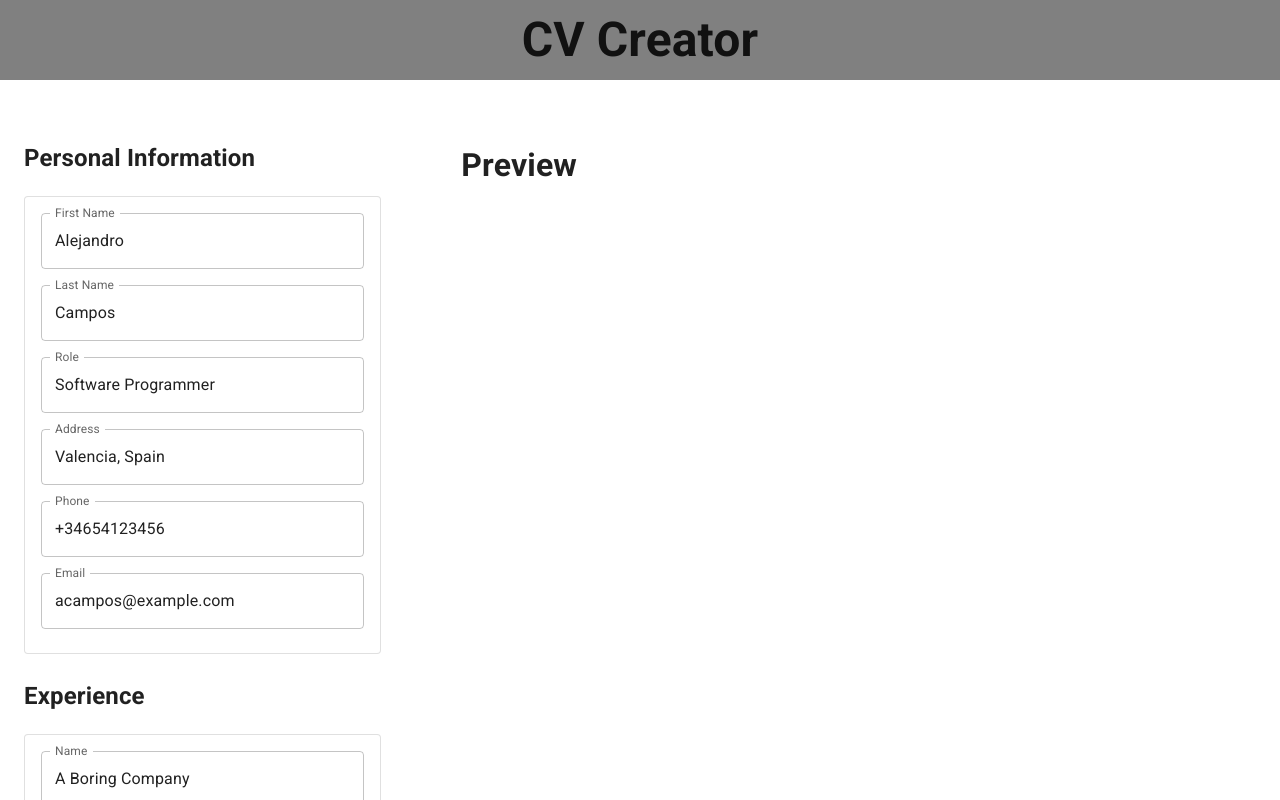
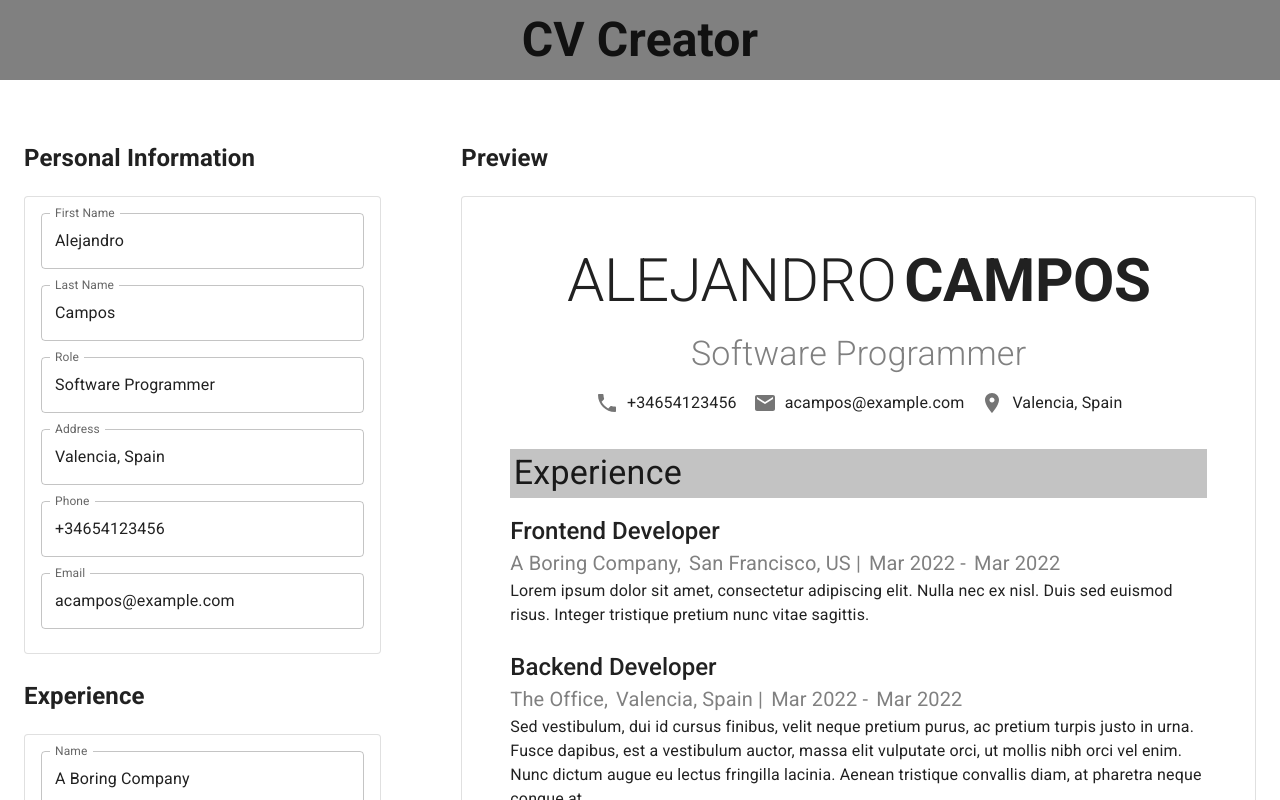
Before and after one commit to acamposcar/odin-cv, a React (Create React App) app: page / in a window 1280 px wide. Shown: the top 800 px of the page. Built offline with nearby package versions, Linux system fonts and the light colour scheme.

Commit message:
Update preview

```diff
--- a/src/components/preview/Preview.js
+++ b/src/components/preview/Preview.js
@@ -1,6 +1,25 @@
-function Preview() {
+import Card from '@mui/material/Card';
+import CardContent from '@mui/material/CardContent';
+import Box from '@mui/material/Box';
+import EducationPreview from './EducationPreview';
+import ExperiencePreview from './ExperiencePreview';
+import PersonalPreview from './PersonalPreview';
+
+function Preview(props) {
+  const { education, personal, experience } = props;
+
   return (
-    <h1>Preview</h1>
+
+    <Box>
+      <h2>Preview</h2>
+      <Card variant="outlined" sx={{ minWidth: '700px', marginBottom: 3, padding: 4 }}>
+        <CardContent>
+          <PersonalPreview personal={personal} />
+          <ExperiencePreview experience={experience} />
+          <EducationPreview education={education} />
+        </CardContent>
+      </Card>
+    </Box>
   );
 }
 export default Preview;
```
